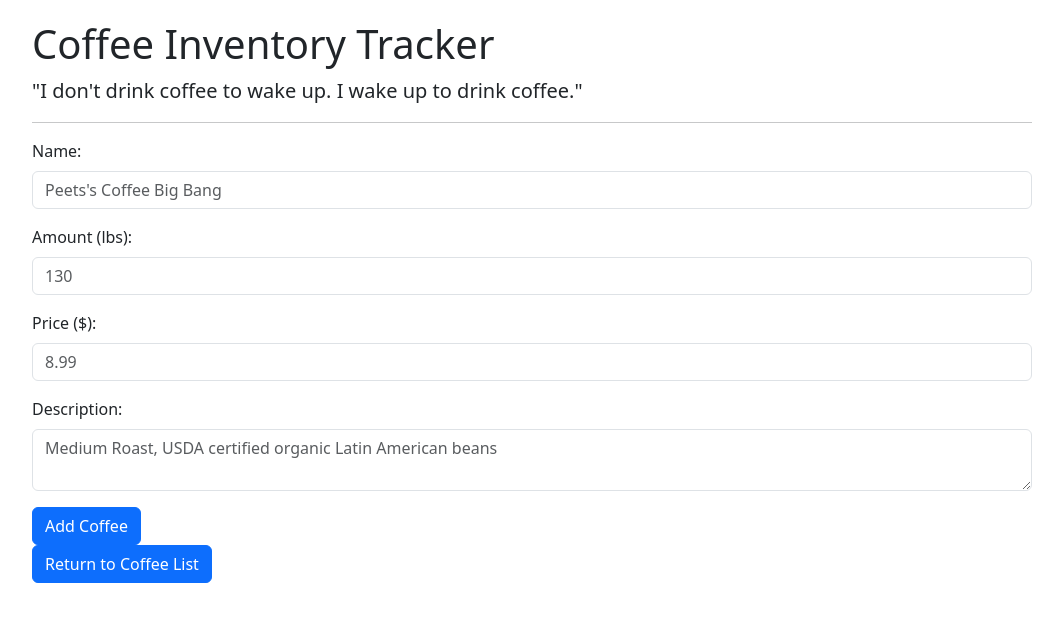
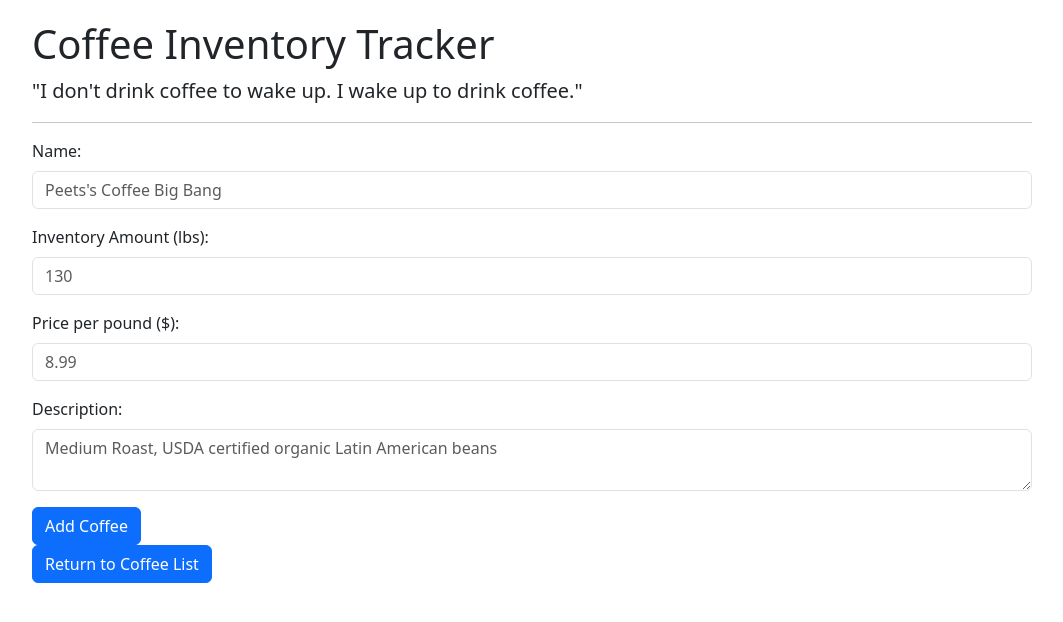
Before and after one commit to gareth-24/inventory-tracker, a React (Create React App) app: page / in a window 1280 px wide. Both pictures are taken after a click on the button "Add Coffee". Shown: the top 622 px of the page, without its empty margins (0-1063 px from the left). Built offline with nearby package versions, Linux system fonts and the light colour scheme.

Commit message:
update form labels

```diff
--- a/src/components/NewCoffeeForm.js
+++ b/src/components/NewCoffeeForm.js
@@ -8,10 +8,9 @@ function NewCoffeeForm(props){
   function handleNewCoffeeFormSubmission(event) {
     event.preventDefault();
     props.onNewCoffeeCreation({
-      // need to parseInt here if we get numbers from the form
       name: event.target.name.value,
       amount: parseInt(event.target.amount.value),
-      price: parseFloat(event.target.price.value), //parseInt?
+      price: parseFloat(event.target.price.value),
       description: event.target.description.value,
       id: v4()
     });
--- a/src/components/ReusableForm.js
+++ b/src/components/ReusableForm.js
@@ -15,7 +15,7 @@ function ReusableForm(props) {
             placeholder="Peets's Coffee Big Bang " />
         </Form.Group>
         <Form.Group className="mb-3">
-          <Form.Label>Amount (lbs):</Form.Label>
+          <Form.Label>Inventory Amount (lbs):</Form.Label>
             <Form.Control
               type='number'
               min='0'
@@ -23,7 +23,7 @@ function ReusableForm(props) {
               placeholder='130' />
         </Form.Group>
         <Form.Group className="mb-3">
-          <Form.Label>Price ($):</Form.Label>
+          <Form.Label>Price per pound ($):</Form.Label>
           <Form.Control
             type='number'
             step='0.01'
```
